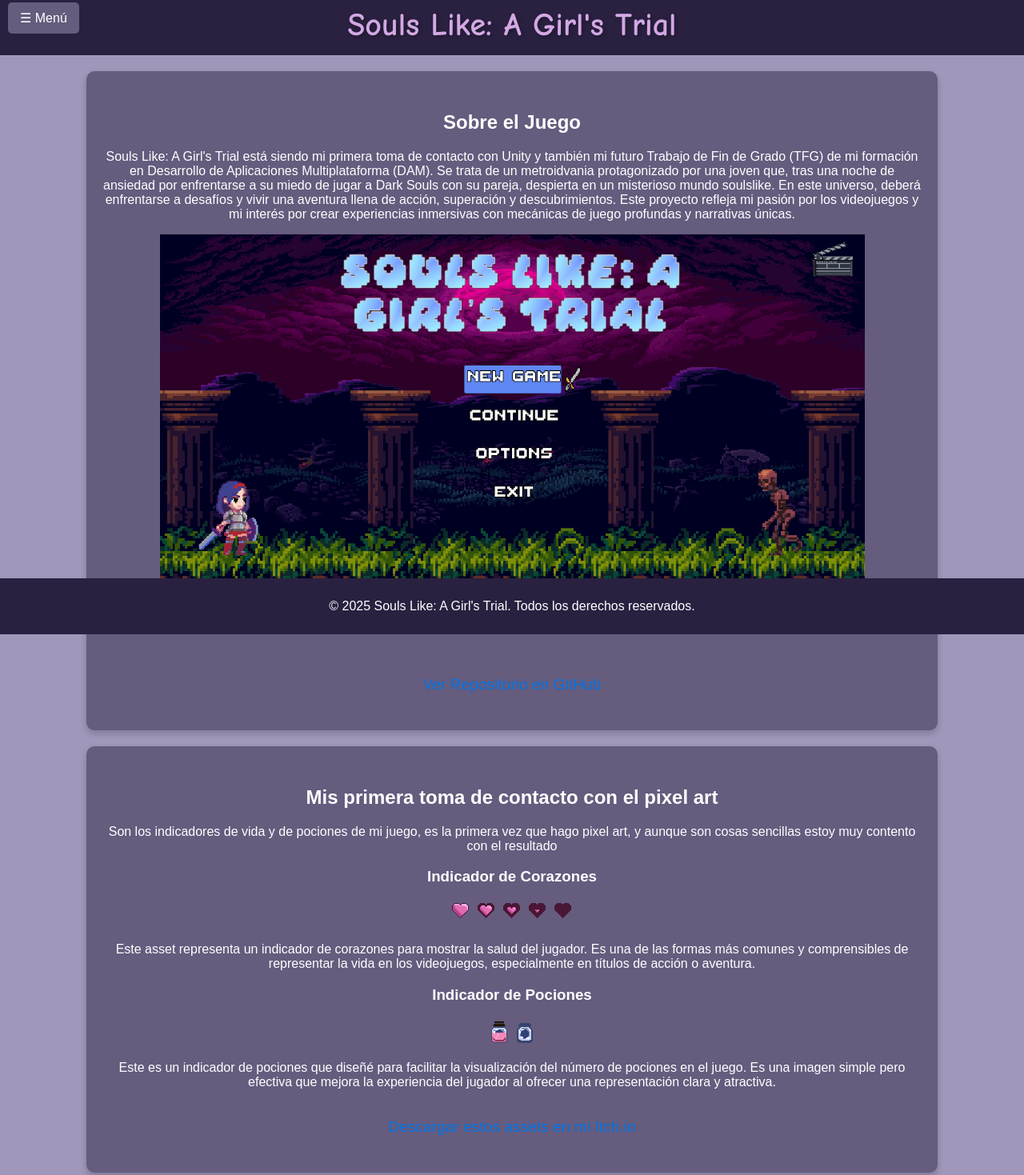
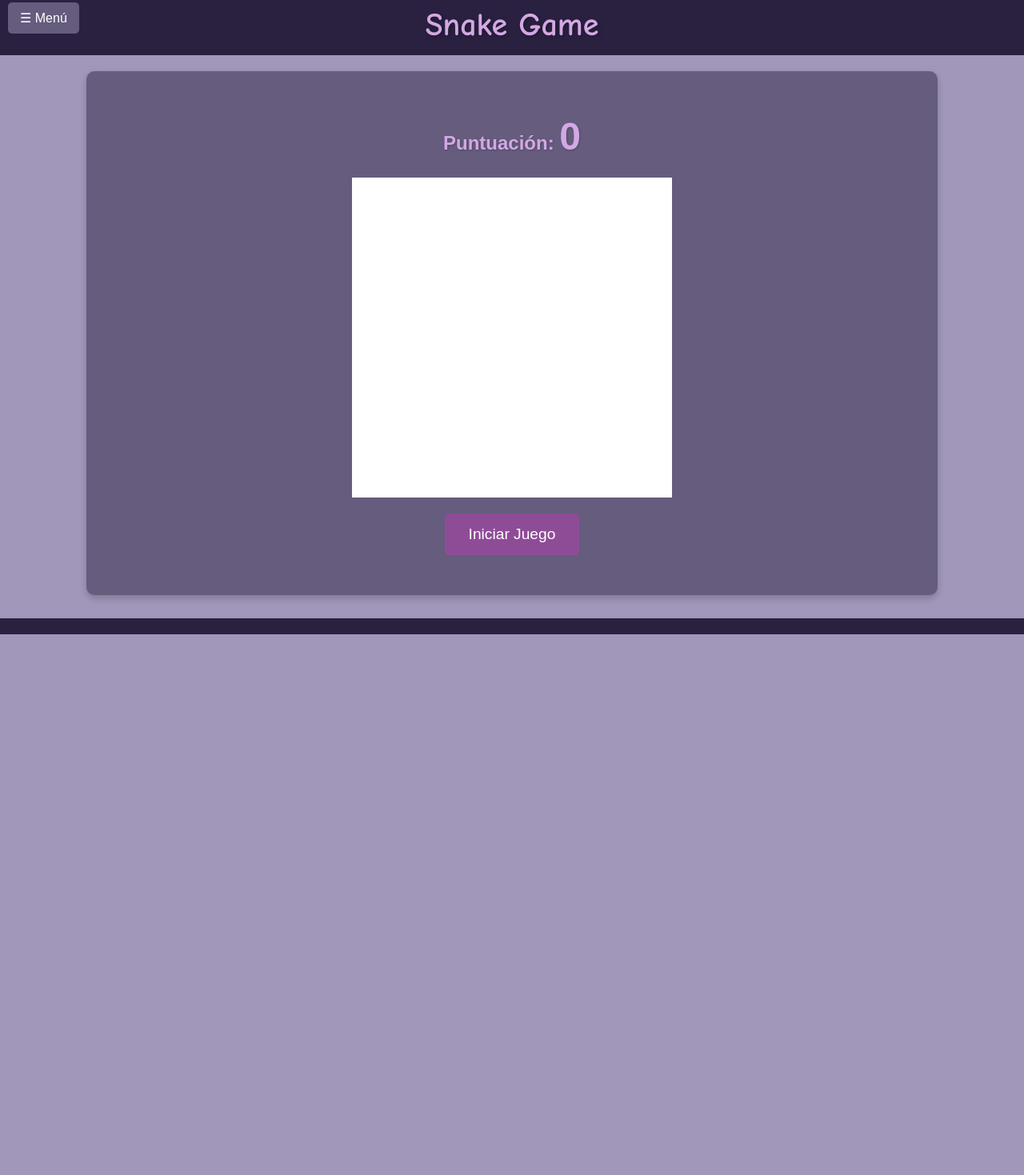
Before and after one commit to FrannieBushi/FrannieBushi.github.io, a plain HTML site: page snakegame.html in a window 1280 px wide. Shown: the part 7-1476 px from the top of the page at 80% size. After the commit the page ends 800 px from the top, so only its background shows below. Drawn offline with Linux system fonts and the light colour scheme.

Commit message:
Update snakegame.html

```diff
--- a/snakegame.html
+++ b/snakegame.html
@@ -3,54 +3,35 @@
 <head>
     <meta charset="UTF-8">
     <meta name="viewport" content="width=device-width, initial-scale=1.0">
-    <title>Souls Like: A Girl's Trial</title>
-    <link rel="stylesheet" href="assets/css/generalstyle.css">
-	<link rel="stylesheet" href="assets/css/soulslikeagtstyle.css">
+    <title>Snake Game</title>
+	<link rel="stylesheet" href="assets/css/generalstyle.css">
+	<link rel="stylesheet" href="assets/css/snakegamestyle.css">
     <script src="assets/js/menu.js" defer></script>
+    <script src="assets/js/snakecontroller.js" defer></script>
 </head>
 <body>
     <header>
         <button class="menu-toggle">☰ Menú</button>
-        <h1>Souls Like: A Girl's Trial</h1>
-        <div id="menu" class="menu">
-            <a href="index.html">Pagina principal</a>
-            <a href="snakegame.html">SnakeGame</a>
-            <a href="diceroller.html">Simulador de Tiradas</a>
+        <h1>Snake Game</h1>
+        <nav id="menu" class="menu">
+            <a href="index.html">Página Principal</a>
+            <a href="soulslikeagt.html">Souls Like: A Girl's Trial</a>
+			<a href="diceroller.html">Simulador de Tiradas</a>
+        </nav>
+    </header>
+    <section id="jugar">
+        <!-- Contenedor del marcador de puntuación -->
+        <div id="score-container">
+            <p id="score-label">Puntuación: <span id="score">0</span></p>
         </div>
-    </header>
-    <section id="sobre-el-juego">
-        <h2>Sobre el Juego</h2>
-        <p>Souls Like: A Girl's Trial está siendo mi primera toma de contacto con Unity y también mi futuro Trabajo de Fin de Grado (TFG) de mi formación en Desarrollo de Aplicaciones Multiplataforma (DAM).
-        Se trata de un metroidvania protagonizado por una joven que, tras una noche de ansiedad por enfrentarse a su miedo de jugar a Dark Souls con su pareja, despierta en un misterioso mundo soulslike.
-        En este universo, deberá enfrentarse a desafíos y vivir una aventura llena de acción, superación y descubrimientos.
-        Este proyecto refleja mi pasión por los videojuegos y mi interés por crear experiencias inmersivas con mecánicas de juego profundas y narrativas únicas.</p>
+        <canvas id="snakeCanvas" width="400" height="400" style="background-color: white; margin: 20px auto; display: block;"></canvas>
 
-        <div class="image-container">
-            <img src="assets/images/menusoulslikeagt.PNG" alt="Imagen del Juego" id="menu-image">
-            <p><a href="https://github.com/FrannieBushi/Souls-Like-A-Girls-Trial" target="_blank" class="github-link">Ver Repositorio en GitHub</a></p>
+        <!-- Botón para iniciar el juego -->
+        <div id="start-button-container">
+            <button id="start-button">Iniciar Juego</button>
         </div>
     </section>
-	<section id="assets">
-		<h2>Mis primera toma de contacto con el pixel art</h2>
-		<p>Son los indicadores de vida y de pociones de mi juego, es la primera vez que hago pixel art, y aunque son cosas sencillas estoy muy contento con el resultado</p>
-		<div class="asset">
-			<div class="asset-description">
-				<h3>Indicador de Corazones</h3>
-				<img src="assets/images/CORAZON2.PNG" alt="Indicador de Corazones" class="asset-image">
-				<p>Este asset representa un indicador de corazones para mostrar la salud del jugador. Es una de las formas más comunes y comprensibles de representar la vida en los videojuegos, especialmente en títulos de acción o aventura.</p>
-			</div>
-		</div>
-		<div class="asset">
-			<div class="asset-description">
-				<h3>Indicador de Pociones</h3>
-				<img src="assets/images/potion.PNG" alt="Indicador de Pociones" class="asset-image">
-				<p>Este es un indicador de pociones que diseñé para facilitar la visualización del número de pociones en el juego. Es una imagen simple pero efectiva que mejora la experiencia del jugador al ofrecer una representación clara y atractiva.</p>
-			</div>
-		</div>
-		<p><a href="https://franniebushi.itch.io/hearts-and-potions-icons" target="_blank" class="github-link">Descargar estos assets en mi Itch.io</a></p>
-	</section>
     <footer>
-        <p>&copy; 2025 Souls Like: A Girl's Trial. Todos los derechos reservados.</p>
     </footer>
 </body>
 </html>
```
